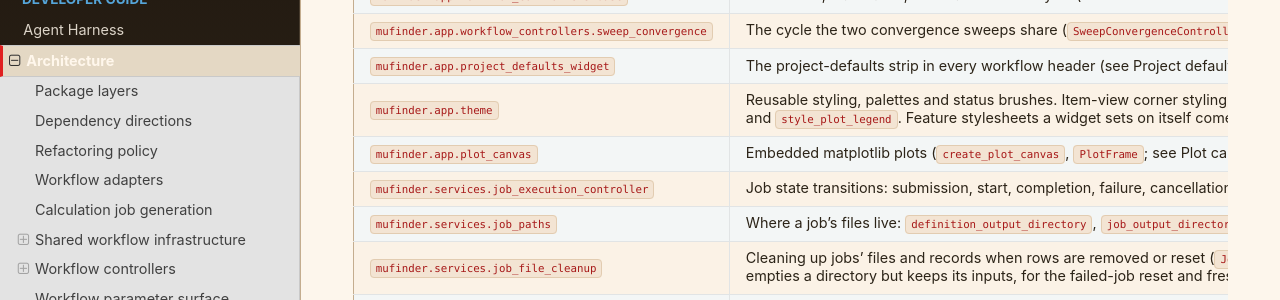
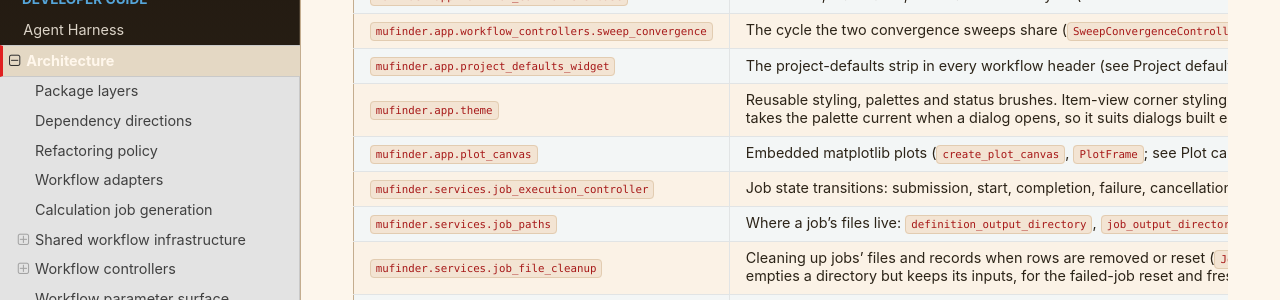
Before and after one commit to BenHuddart/mufinder, a Sphinx documentation site: the page built from docs/architecture.rst, in a window 1280 px wide and 900 px high, scrolled down 5545 px. Shown: the part 151-451 px from the top of the window. Built offline with Sphinx 7.4.7 and the Read the Docs theme 3.1.0, drawn with Linux system fonts in a browser that asks for light colours.

Commit message:
docs: say which feature stylesheets are colour-free
Co-Authored-By: Claude Opus 5.5 <noreply@anthropic.com>

```diff
--- a/docs/architecture.rst
+++ b/docs/architecture.rst
@@ -440,13 +440,14 @@ no two workflow widgets may define the same private method.
        because no application-wide event filter discovers views.
        Matplotlib axes and legends take the palette through
        ``style_plot_axes`` and ``style_plot_legend``.
-       Feature stylesheets a widget sets on itself come from here too
-       (``feature_dialog_stylesheet``, ``magnetic_fields_stylesheet``,
-       ``magnetic_structure_builder_stylesheet``) and carry no colours that
-       would go stale when the theme changes; coloured feature rules are
-       sections of the application stylesheet. Painted widgets take their
-       colours from here (``texture_preview_colors`` for the magnetic texture
-       preview).
+       Feature stylesheets a widget sets on itself come from here too.
+       ``feature_dialog_stylesheet`` takes the palette current when a dialog
+       opens, so it suits dialogs built each time they are opened; the
+       stylesheets of long-lived widgets (``magnetic_fields_stylesheet``,
+       ``magnetic_structure_builder_stylesheet``) carry no colours that would
+       go stale when the theme changes, and their coloured rules are sections
+       of the application stylesheet. Painted widgets take their colours from
+       here (``texture_preview_colors`` for the magnetic texture preview).
    * - ``mufinder.app.plot_canvas``
      - Embedded matplotlib plots (``create_plot_canvas``, ``PlotFrame``; see Plot
        canvas policy).
```
